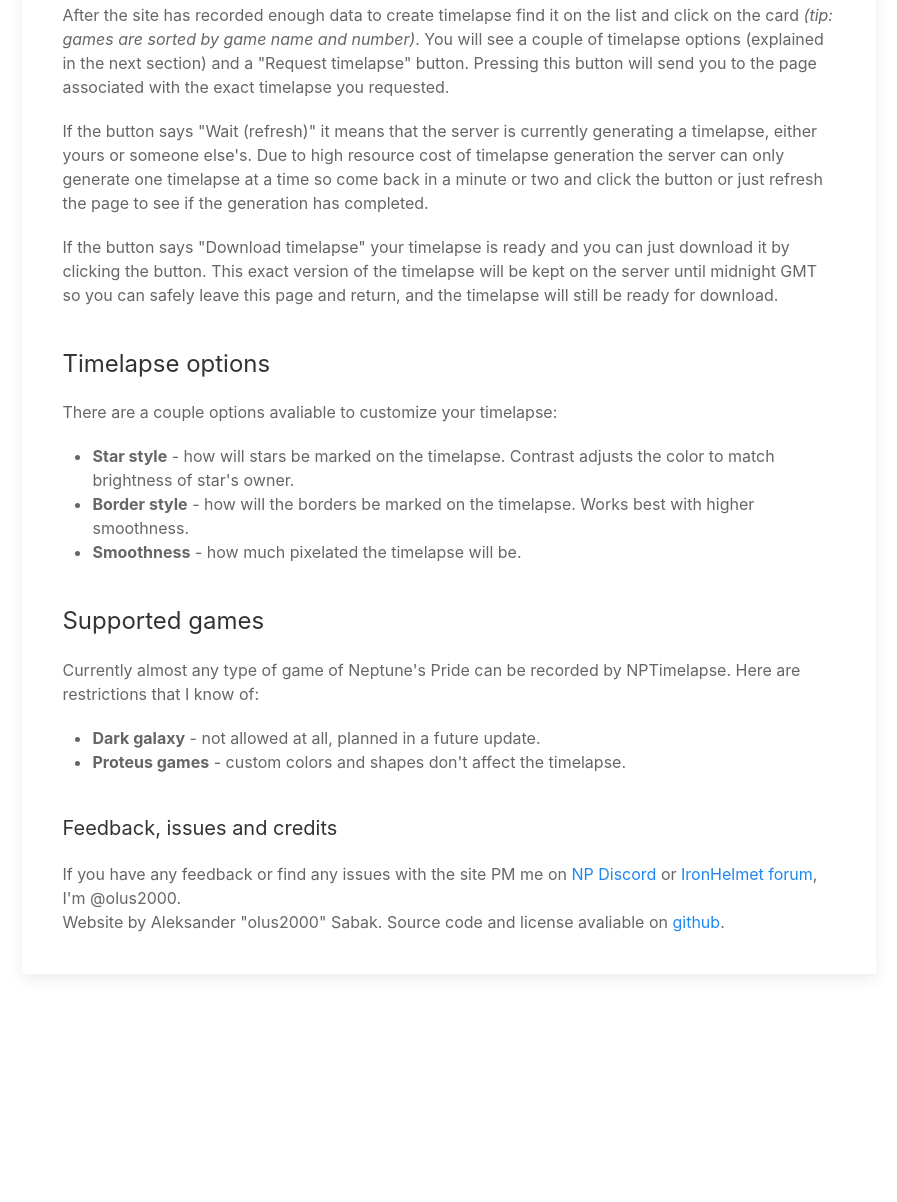
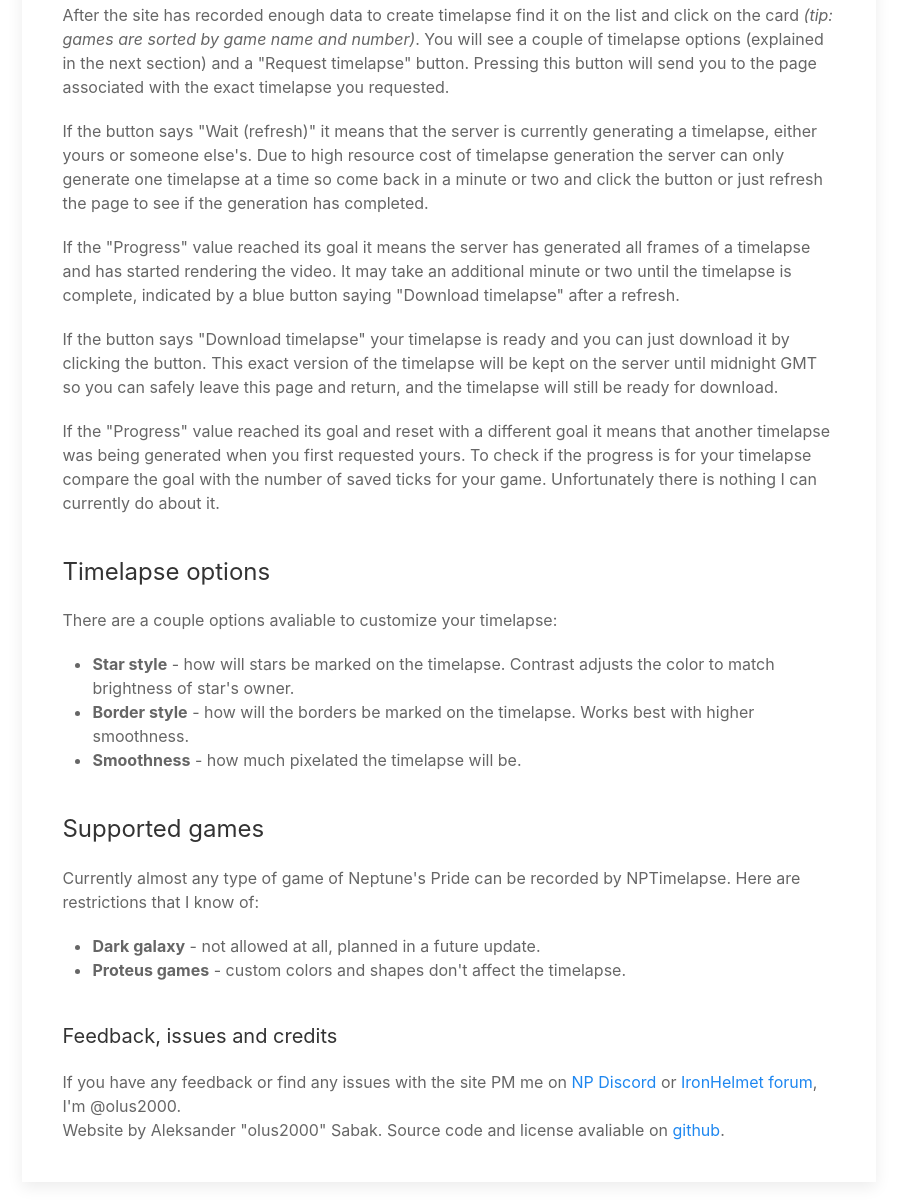
Before and after one commit to olus2000/nptimelapse, a Flask app: page /help in a window 1280 px wide. Shown: the part 785-1987 px from the top of the page, without its empty margins (191-1088 px from the left). Before the commit the page ends 1761 px from the top, so only its background shows below. Run offline with Flask 2, Linux system fonts and the light colour scheme; parts of the project's set-up code (start-up, migrations or seed data) failed here and were passed over; some libraries are stand-ins or nearby versions.

Commit message:
Progress indication for timelapses

```diff
--- a/nptimelapse/index.py
+++ b/nptimelapse/index.py
@@ -10,6 +10,7 @@
 from nptimelapse.map_maker import COLS
 
 import requests
+import glob
 import os
 import os.path
 
@@ -102,10 +103,12 @@
 @bp.route('/game/<int:game_id>/timelapse_request')
 def timelapse_request(game_id):
     # Query game
-    game = Game.query.filter(Game.id == game_id).one_or_none()
-    if game is None:
+    game_data = db.session.query(func.min(Owner.tick), func.max(Owner.tick), Game) \
+        .filter(Game.id == game_id).join(Game.owners).group_by(Game.id).one_or_none()
+    if game_data is None:
         flash(f'Game {game_id} is not registered!')
         return redirect(url_for('index.browse_games'))
+    start_tick, end_tick, game = game_data
 
     # Get request arguments
     if 'star' in request.args:
@@ -130,12 +133,21 @@
     tl_name = f'{game.name.replace(" ", "_")}_{game.id}_{star}_{border}_{rescale}.mp4'
     tl_path = os.path.join(video_cache, tl_name)
     tmp_folder = os.path.join(video_cache, 'tmp')
+    game_length = end_tick - start_tick + 1
     if os.path.exists(tl_path):
         tl_status = 'READY'
+        progress = game_length
     elif os.path.exists(tmp_folder):
         tl_status = 'IN_PROGRESS'
+        # An integer from the highest image name
+        files = glob.glob(os.path.join(tmp_folder, '*.png'))
+        if files:
+            progress = int(max(files)[-8:-4]) - start_tick
+        else:
+            progress = 0
     else:
         tl_status = 'NOT_READY'
+        progress = 0
 
     if tl_status == 'NOT_READY':
         # Prepare map parameters
@@ -162,6 +174,8 @@
                            smoothness=smoothness,
                            tl_name=tl_name,
                            tl_status=tl_status,
+                           progress=progress,
+                           game_length=game_length,
                            game=game)
 
 
--- a/nptimelapse/templates/help.html
+++ b/nptimelapse/templates/help.html
@@ -47,10 +47,21 @@
         come back in a minute or two and click the button or just refresh the page to see
         if the generation has completed.</p>
 
+        <p>If the "Progress" value reached its goal it means the server has generated all
+        frames of a timelapse and has started rendering the video. It may take an
+        additional minute or two until the timelapse is complete, indicated by a blue
+        button saying "Download timelapse" after a refresh.</p>
+
         <p>If the button says "Download timelapse" your timelapse is ready and you can
         just download it by clicking the button. This exact version of the timelapse will
         be kept on the server until midnight GMT so you can safely leave this page and
         return, and the timelapse will still be ready for download.</p>
+
+        <p>If the "Progress" value reached its goal and reset with a different goal it
+        means that another timelapse was being generated when you first requested yours.
+        To check if the progress is for your timelapse compare the goal with the number
+        of saved ticks for your game. Unfortunately there is nothing I can currently do
+        about it.</p>
 
         <h3>Timelapse options</h3>
         There are a couple options avaliable to customize your timelapse:
```
Also changed, not shown: nptimelapse/templates/timelapse_request.html (+7 -0 lines).
